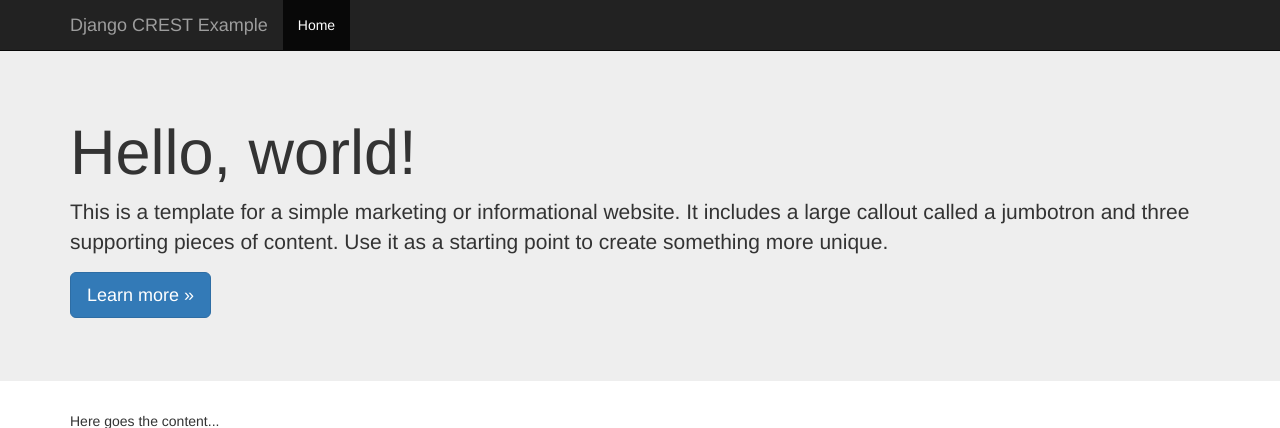
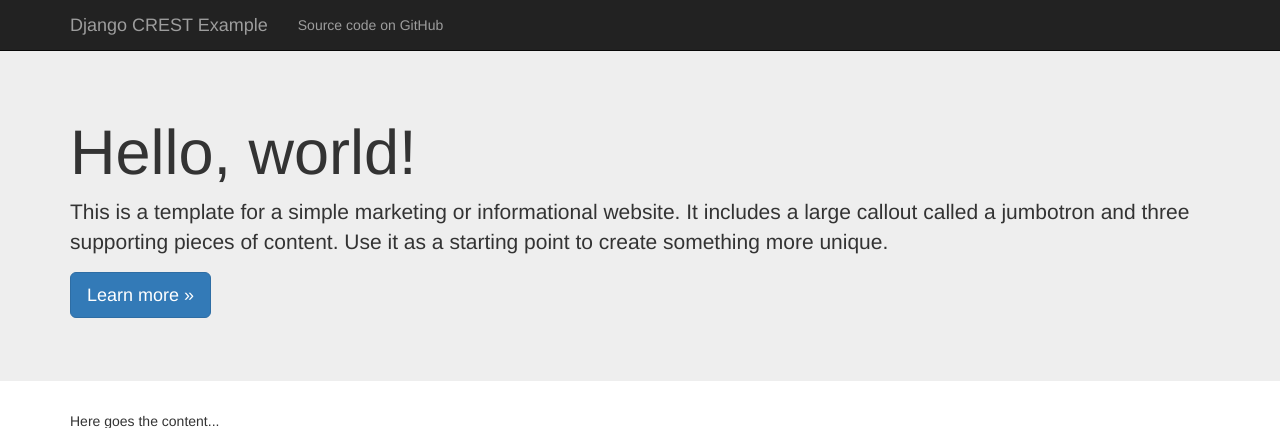
Before and after one commit to flesser/django-crest-example, a Django app: template example/crest_app/templates/base.html in a window 1280 px wide. Shown: the top 428 px of the page. Run offline with Django 3.2, Linux system fonts and the light colour scheme; the template is opened without the code that fills it, so the values that code supplies are empty; some libraries are stand-ins or nearby versions.

Commit message:
Add GitHub link

```diff
--- a/example/crest_app/templates/base.html
+++ b/example/crest_app/templates/base.html
@@ -27,7 +27,8 @@
                 </div>
                 <div id="navbar" class="collapse navbar-collapse">
                 <ul class="nav navbar-nav">
-                    <li class="active"><a href="#">Home</a></li>
+                    <li><a href="https://github.com/flesser/django-crest-example">
+                    Source code on GitHub</a></li>
                 </ul>
                 {% if user.is_authenticated %}
                 <ul class="nav navbar-nav navbar-right">
```
